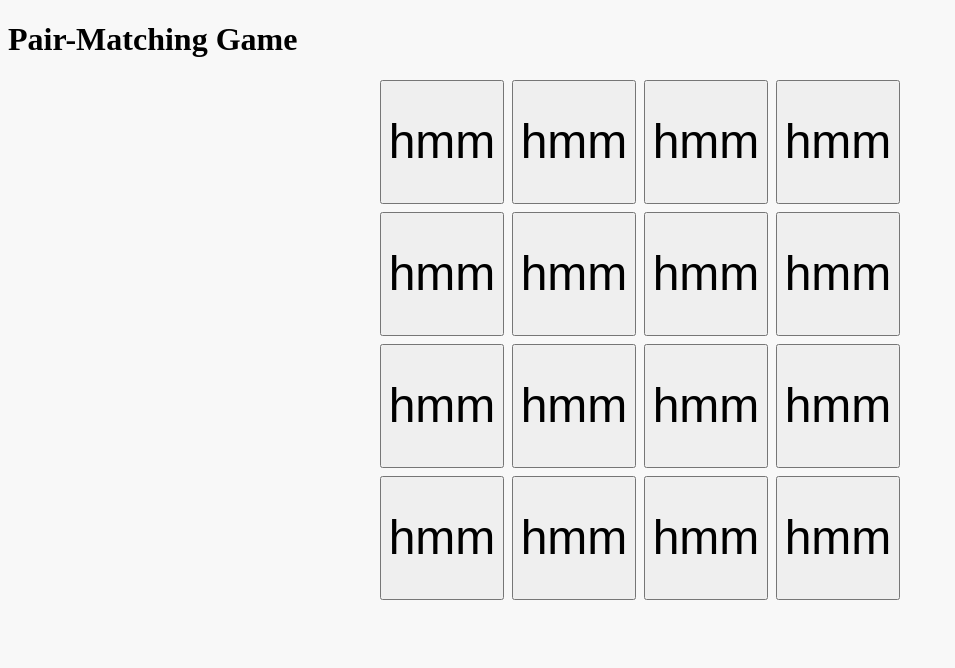
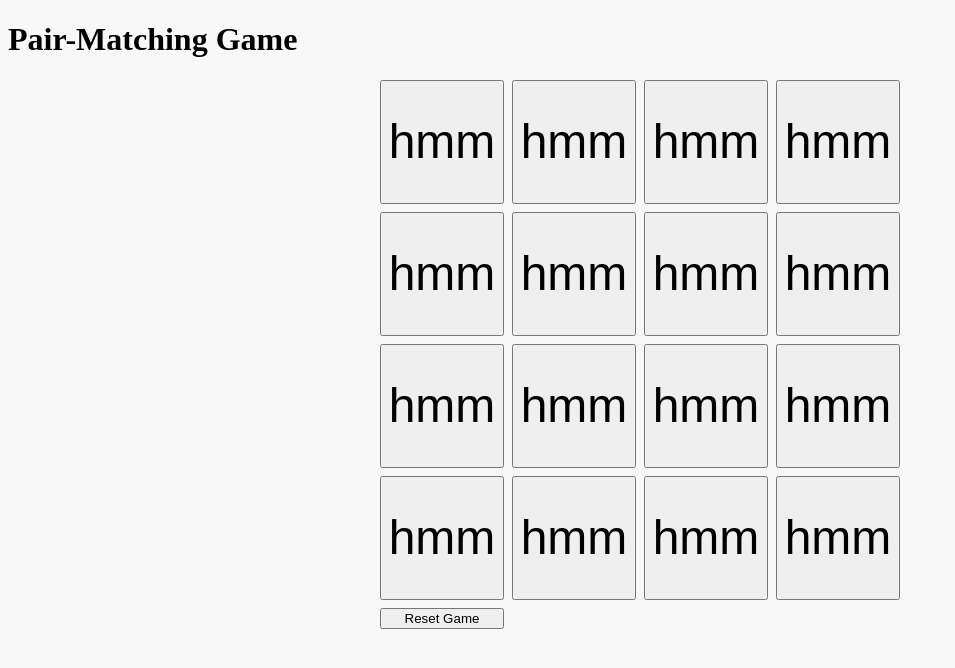
Before and after one commit to henrypgill/pair-matching, a React (Vite) app: page / in a window 1280 px wide. Shown: the top 668 px of the page, without its empty margins (0-955 px from the left). Built offline with nearby package versions, Linux system fonts and the light colour scheme.

Commit message:
added reset button that  send the reset action

```diff
--- a/src/components/PairMatchingApp.tsx
+++ b/src/components/PairMatchingApp.tsx
@@ -40,6 +40,16 @@ export function PairMatchingApp(): JSX.Element {
     async function resetCards() {
         console.log("attempting to dispatch reset");
         await new Promise((r) => setTimeout(r, 500));
+        const action: Action = {
+            type: "reset",
+            id: -1,
+            url: "reset",
+        };
+        waitingStatus = false;
+        cardDispatch(action);
+    }
+
+    function handleReset() {
         const action: Action = {
             type: "reset",
             id: -1,
@@ -96,5 +106,10 @@ export function PairMatchingApp(): JSX.Element {
         }
     }
 
-    return <div className="card-container">{cards.map(PairCard)}</div>;
+    return(
+        <div className="card-container">
+            {cards.map(PairCard)}
+            <button onClick={handleReset}>Reset Game</button>
+        </div>
+    );
 }
```
